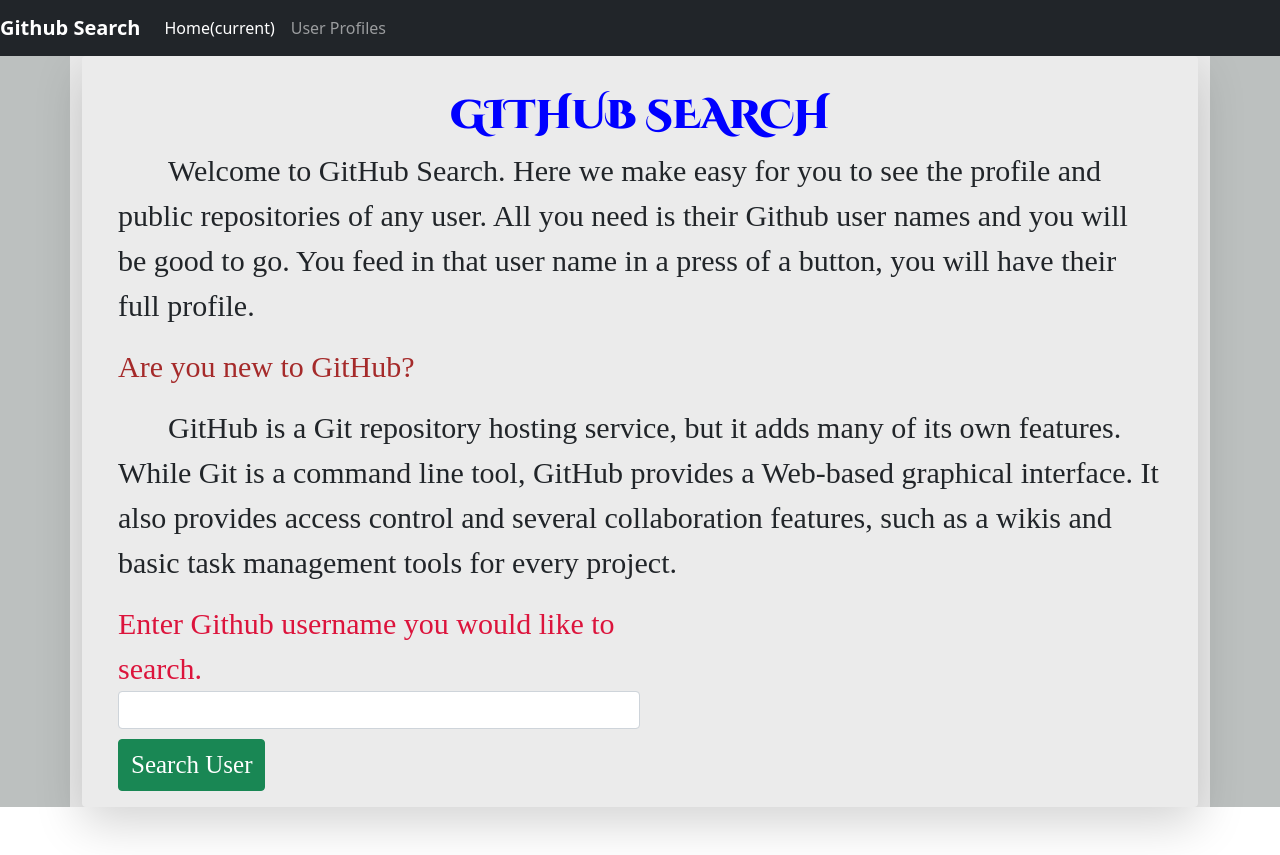
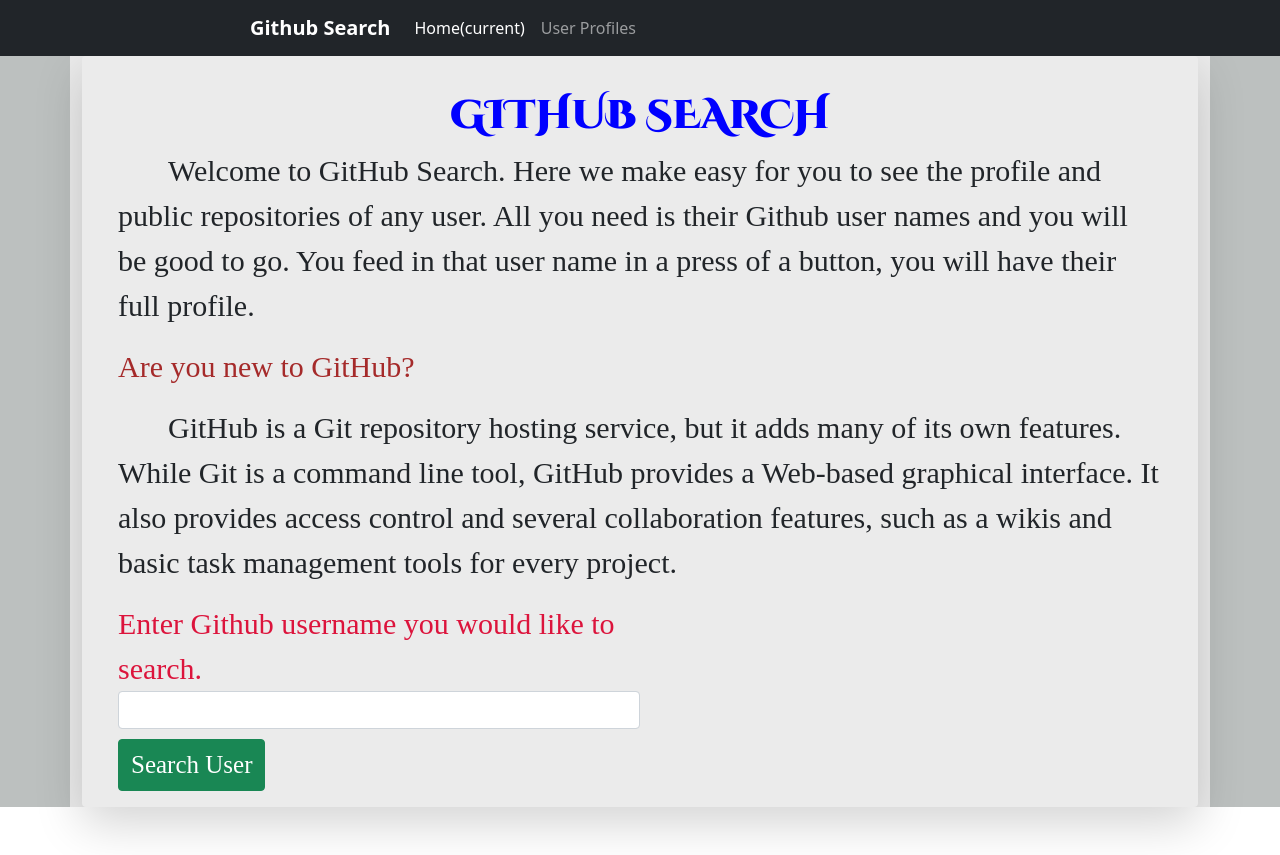
Before and after one commit to Vitalis-Kirui/Github-Search-Angular-IP, an Angular app: page / in a window 1280 px wide. Built offline with nearby package versions, Linux system fonts and the light colour scheme; a web font is replaced by a local one.

Commit message:
pushing navbar css styles

```diff
--- a/src/app/navbar/navbar.component.css
+++ b/src/app/navbar/navbar.component.css
@@ -0,0 +1,3 @@
+.navbar-brand{
+    padding-left: 250px;
+}
```
